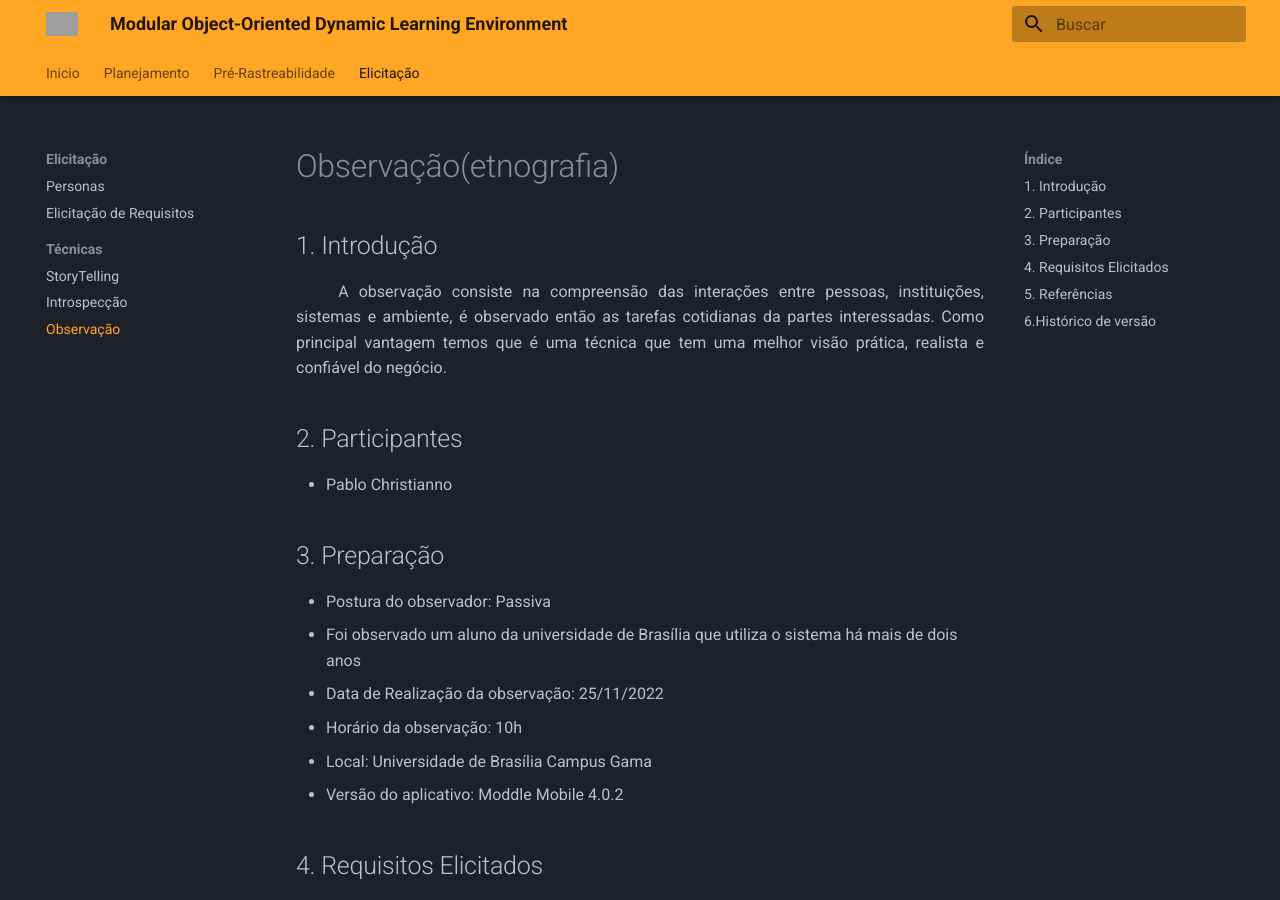
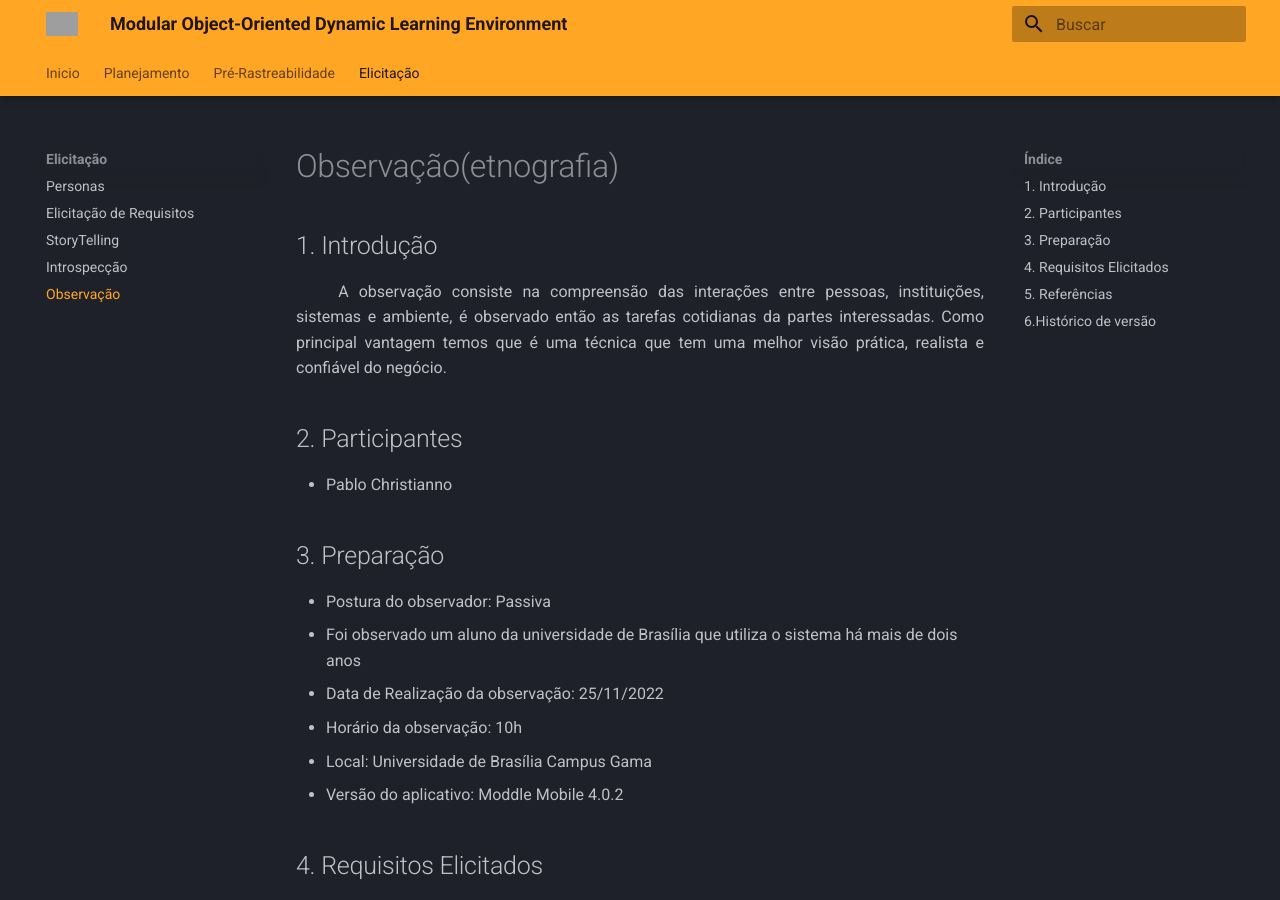
Before and after one commit to Requisitos-de-Software/2022.2-Moodle, an MkDocs documentation site: the page built from docs/Elicitação/observação(etnografia).md, in a window 1280 px wide and 900 px high. Built offline with MkDocs 1.6.1 and Material for MkDocs 9.7.7, drawn with Linux system fonts in a browser that asks for light colours; grey boxes are pictures that could not be loaded.

```diff
--- a/mkdocs.yml
+++ b/mkdocs.yml
@@ -10,26 +10,6 @@ theme:
     primary: orange
     accent: orange
 
-  markdown_extensions:
-  - attr_list
-  - admonition
-  - pymdownx.arithmatex
-  - pymdownx.betterem:
-      smart_enable: all
-  - pymdownx.caret
-  - pymdownx.critic
-  - pymdownx.details
-  - pymdownx.emoji:
-      emoji_generator: !!python/name:pymdownx.emoji.to_svg
-  - pymdownx.inlinehilite
-  - pymdownx.magiclink
-  - pymdownx.mark
-  - pymdownx.smartsymbols
-  - pymdownx.superfences
-  - pymdownx.tasklist:
-      custom_checkbox: true
-  - pymdownx.tilde
-
   features:
     - navigation.sections
     - navigation.tabs
@@ -38,19 +18,22 @@ nav:
   - Inicio:
     - Projeto: index.md
     - Apresentações: apresentacoes.md
+
   - Planejamento:
     - Cronograma de reuniões: Planejamento/cronograma_reunioes.md
     - Cronograma de atividades: Planejamento/cronograma_atividades.md
+    - Gerenciamento de riscos: Planejamento/gerenciamento-de-riscos.md
     - Ferramentas: Planejamento/ferramentas.md
     - Medotologia: Planejamento/metodologia.md
     - Reuniões: Planejamento/reunioes.md
+
   - Pré-Rastreabilidade:
     - Aplicativos avaliados: Pré-Rastreabilidade/apps_avaliados.md
     - RichPicture: Pré-Rastreabilidade/rich_picture.md
+
   - Elicitação:
     - Personas: Elicitação/personas.md
     - Elicitação de Requisitos: Elicitação/elicitação_de_requisitos.md
-    - Técnicas:
-        - StoryTelling: Elicitação/Técnicas/storytelling.md
-        - Introspecção: Elicitação/Técnicas/introspecção.md
-        - Observação: Elicitação/Técnicas/observação(etnografia).md
+    - StoryTelling: Elicitação/storytelling.md
+    - Introspecção: Elicitação/introspecção.md
+    - Observação: Elicitação/observação(etnografia).md
```
Also changed, not shown: docs/Elicitação/introspecção.md (renamed from docs/Elicitação/Técnicas/introspecção.md), docs/Elicitação/observação(etnografia).md (renamed from docs/Elicitação/Técnicas/observação(etnografia).md), docs/Elicitação/storytelling.md (renamed from docs/Elicitação/Técnicas/storytelling.md).
